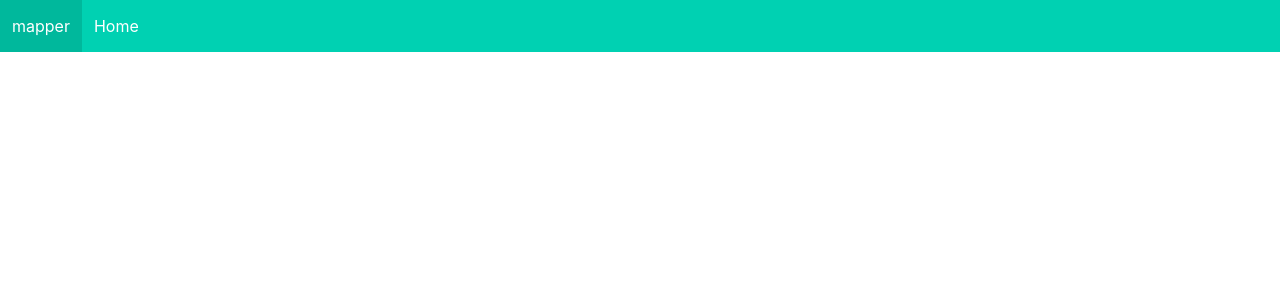
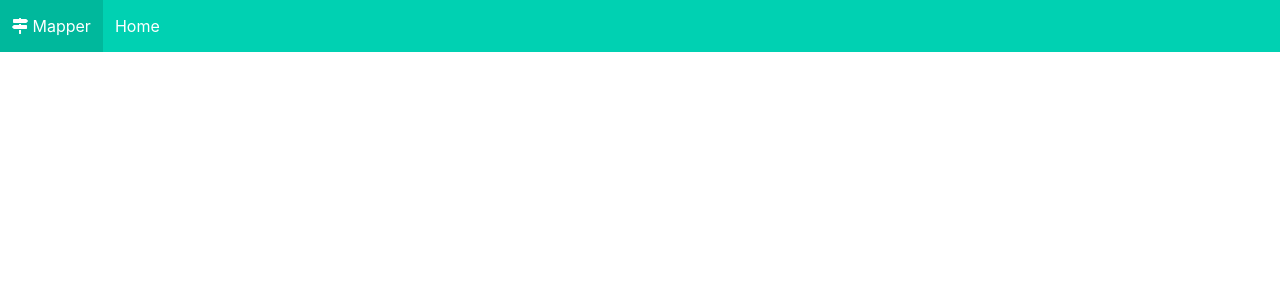
Before and after one commit to gabrielrufino/mapper-client, a Vue app: page / in a window 1280 px wide. Shown: the top 300 px of the page. Built offline with nearby package versions, Linux system fonts and the light colour scheme.

Commit message:
New nav brand

```diff
--- a/src/components/Navbar.vue
+++ b/src/components/Navbar.vue
@@ -5,7 +5,7 @@
       <div class="navbar-brand">
         <div class="navbar-brand">
           <a class="navbar-item" href="#">
-            mapper
+            <span><i class="fas fa-map-signs"></i> Mapper</span>
           </a>
 
           <a role="button" class="navbar-burger burger" aria-label="menu" aria-expanded="false" data-target="navbarBasicExample">
```
